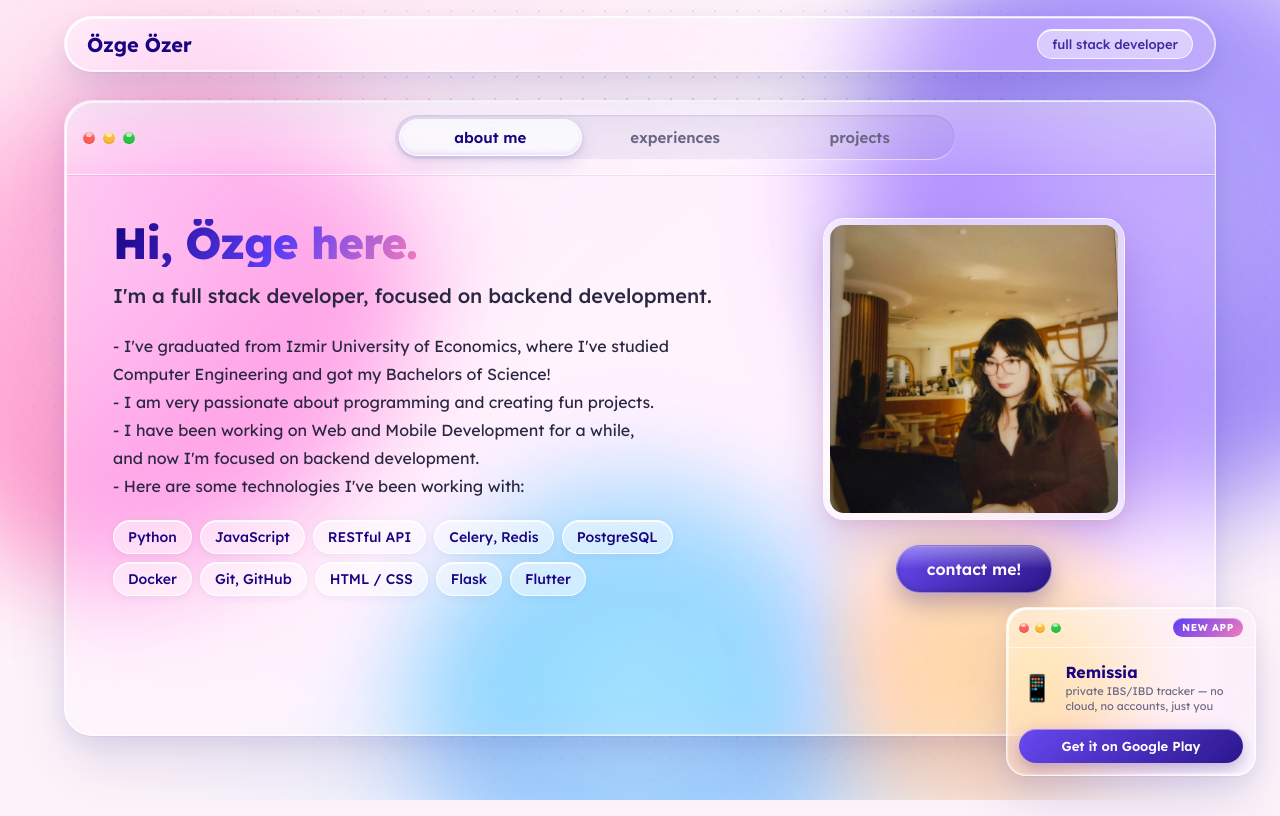
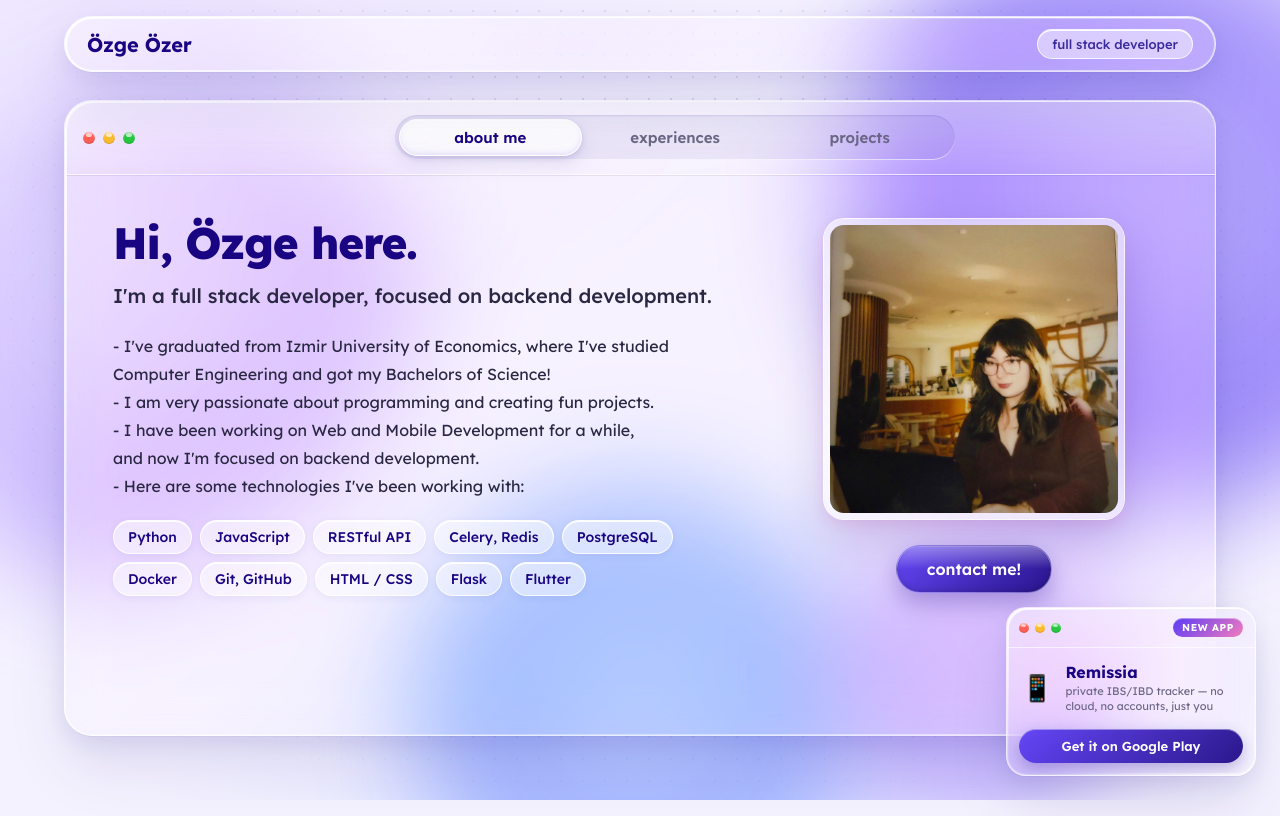
Before and after one commit to ozgeozerr/PortfolioWebsite, a plain HTML site: page index.html in a window 1280 px wide. Drawn offline with nearby package versions, Linux system fonts and the light colour scheme.

Commit message:
Use blue/purple/lilac background and solid section titles
Co-Authored-By: Claude Opus 5.5 <noreply@anthropic.com>

```diff
--- a/style.css
+++ b/style.css
@@ -14,7 +14,7 @@
   --lilac: #c2b6ff;
   --sky: #a8d8ff;
 
-  --bg: #fdf4fa;
+  --bg: #f5f2ff;
 
   --glass-bg: rgba(255, 255, 255, 0.28);
   --glass-bg-strong: rgba(255, 255, 255, 0.5);
@@ -71,9 +71,9 @@ body {
   z-index: -1;
   overflow: hidden;
   background:
-    radial-gradient(1200px 800px at 10% -10%, #ffe3f2 0%, transparent 60%),
+    radial-gradient(1200px 800px at 10% -10%, #ece4ff 0%, transparent 60%),
     radial-gradient(900px 700px at 110% 10%, #e4ddff 0%, transparent 55%),
-    radial-gradient(900px 700px at 50% 120%, #dcefff 0%, transparent 60%),
+    radial-gradient(900px 700px at 50% 120%, #dde4ff 0%, transparent 60%),
     var(--bg);
 }
 
@@ -100,7 +100,7 @@ body {
   height: 520px;
   left: -120px;
   top: 8%;
-  background: radial-gradient(circle at 30% 30%, #ff9fd2, #ff6fb5 60%, transparent 70%);
+  background: radial-gradient(circle at 30% 30%, #d9c9ff, #b69cff 60%, transparent 70%);
   animation: drift-a 26s ease-in-out infinite alternate;
 }
 
@@ -119,7 +119,7 @@ body {
   height: 460px;
   left: 35%;
   bottom: -160px;
-  background: radial-gradient(circle at 50% 50%, #8fd0ff, #4aa3ff 60%, transparent 70%);
+  background: radial-gradient(circle at 50% 50%, #9db4ff, #5b7cff 60%, transparent 70%);
   opacity: 0.55;
   animation: drift-c 28s ease-in-out infinite alternate;
 }
@@ -129,7 +129,7 @@ body {
   height: 300px;
   right: 18%;
   bottom: 12%;
-  background: radial-gradient(circle at 50% 50%, #ffd6a8, #ffb070 60%, transparent 70%);
+  background: radial-gradient(circle at 50% 50%, #c8b8ff, #8f6bff 60%, transparent 70%);
   opacity: 0.6;
   animation: drift-a 22s ease-in-out infinite alternate-reverse;
 }
@@ -446,10 +446,6 @@ body {
   margin-bottom: 14px;
   width: fit-content;
   color: var(--ink);
-  background: linear-gradient(120deg, var(--ink) 0%, #5b3cf5 55%, var(--pink-deep) 100%);
-  -webkit-background-clip: text;
-  background-clip: text;
-  -webkit-text-fill-color: transparent;
 }
 
 #tab-experiences > .bighi,
```
